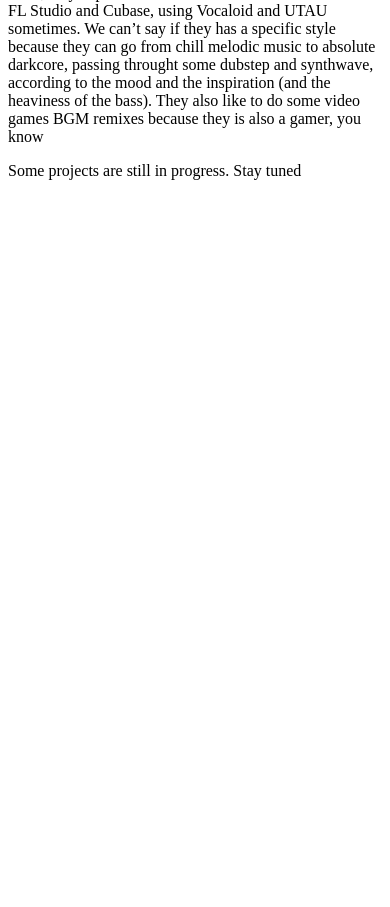
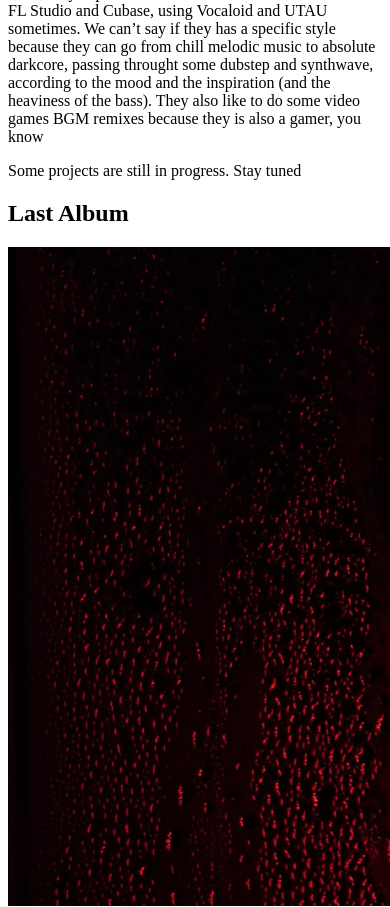
Before and after one commit to ChronaMakenshi/Redscorpio4, a Symfony app: template templates/redscorpio4/index.html.twig in a window 390 px wide; the page is wider, and only the part inside the window is pictured. Shown: the part 2073-2980 px from the top of that part. Before the commit the page ends 2253 px from the top of that part, so only its background shows below. Run offline with Twig, Linux system fonts and the light colour scheme; the template is opened without the code that fills it, so the values that code supplies are empty; some libraries are stand-ins or nearby versions.

Commit message:
mise à jour

```diff
--- a/templates/redscorpio4/index.html.twig
+++ b/templates/redscorpio4/index.html.twig
@@ -8,9 +8,9 @@
 		<h1 class="text-white position-absolute top-50 start-50 translate-middle text-shadow">Redscorpio4</h1>
 		<img class="w-100" src="{{ asset('image/Arbre.png') }}" alt="">
 	</div>
-	<nav class="navbar navbar-expand-lg navbar-light bg-danger">
+	<nav class="navbar navbar-expand-lg navbar-light bg-dark mb-5">
 		<div class="container-fluid">
-			<button class="navbar-toggler" type="button" data-bs-toggle="collapse" data-bs-target="#navbarNav" aria-controls="navbarNav" aria-expanded="false" aria-label="Toggle navigation">
+			<button class="navbar-toggler bg-danger" type="button" data-bs-toggle="collapse" data-bs-target="#navbarNav" aria-controls="navbarNav" aria-expanded="false" aria-label="Toggle navigation">
 				<span class="navbar-toggler-icon"></span>
 			</button>
 			<div class="collapse navbar-collapse" id="navbarNav">
@@ -40,9 +40,9 @@
 		<a href="https://www.youtube.com/user/MtChronaMakenshi"><img class="me-5 w-50" src="{{ asset('image/youtube.svg') }}" alt=""></a>
 		<a href="https://soundcloud.com/redscorpio4"><img class="me-5 w-50" src="{{ asset('image/soundcould.svg') }}" alt=""></a>
 	</div>
-	<div class="position-relative py-5">
+	<div class="position-relative my-5 py-5">
 		<img class="w-100 mt-5" src="{{ asset('image/Rectangle 1.png') }}" alt="">
-		<div class="text-white position-absolute top-50 w-reponsive translate-middle-y bg-black">
+		<div class="text-white position-absolute top-53 w-reponsive translate-middle-y bg-black border-end border-bottom border-5 border-danger">
 			<p>We’re going to talk about a shy, unsure and secretive electronic music composer.</p>
 			<p>RedScorpio4 was born in France in the late 80’s and raised by a musician family, listening to punk, rock, metal and celtic music. They got quickly a real passion for electronic music (The 90’s hit something) and started to touch music composition at the age of 12 by using the Codemaster software Music 2000.</p>
 			<p>They was a punk rock singer during some years but nothing too serious.</p>
@@ -50,4 +50,35 @@
 			<p>Some projects are still in progress. Stay tuned
 			</p>
 		</div>
-	{% endblock %}
+	</div>
+	<div class="my-5">
+		<div class="bg-black p-4">
+			<h2 class=" text-white text-center text-fonts">Last Album</h>
+		</div>
+		<div class="position-relative">
+			<img class="w-100" src="{{ asset('image/pluie.png') }}" alt="">
+			<iframe class="position-absolute top-50 start-50 translate-middle banpcamp-taille" src="https://bandcamp.com/EmbeddedPlayer/album=2419035127/size=large/bgcol=333333/linkcol=e32c14/transparent=true/" seamless>
+				<a href="https://redscorpio4.bandcamp.com/album/child-of-the-90s">Child of the 90&#39;s by RedScorpio4</a>
+			</iframe>
+		</div>
+	</div>
+	<div class="my-5">
+		<div class="bg-black p-4">
+			<h2 class="text-white text-fonts text-center">Remixes</h2>
+		</div>
+		<div class="bg-black d-flex">
+			<iframe class="youtube-taille border-end border-bottom border-5 border-danger" src="https://www.youtube-nocookie.com/embed/videoseries?list=PLrNXWRVge-YjSXPmOu9If4WSOzj5V5JKZ" title="YouTube video player" frameborder="0" allow="accelerometer; autoplay; clipboard-write; encrypted-media; gyroscope; picture-in-picture" allowfullscreen></iframe>
+			<div>
+				<img class="w-100 image-none" src="{{ asset('image/redscorpio4.svg') }}" alt="">
+			</div>
+		</div>
+	</div>
+	<div class="my-5 position-relative">
+		<div class="bg-black p-4">
+			<h2 class=" text-white text-fonts text-start">Original Tracks</h2>
+		</div>
+		<div>
+			<iframe class="position-none youtube-taille border-start border-bottom border-5 border-danger" src="https://www.youtube-nocookie.com/embed/videoseries?list=PLrNXWRVge-YjSXPmOu9If4WSOzj5V5JKZ" title="YouTube video player" frameborder="0" allow="accelerometer; autoplay; clipboard-write; encrypted-media; gyroscope; picture-in-picture" allowfullscreen></iframe>
+		</div>
+	</div>
+</div>{% endblock %}
```
Also changed, not shown: assets/styles/app.scss (+59 -1 lines), assets/styles/custom.scss (+11 -1 lines).
